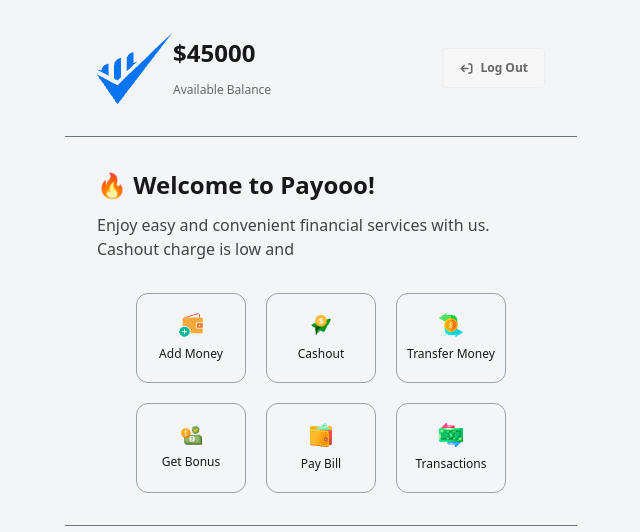
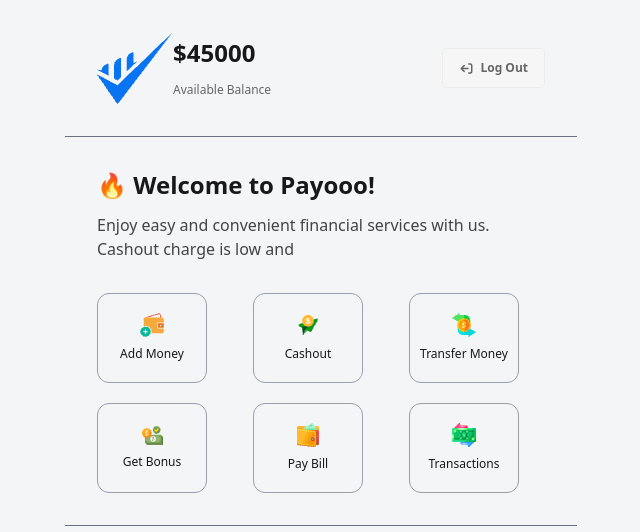
Before and after one commit to syedshafinahmed/Payoo, a plain HTML site: page home.html in a window 1280 px wide. Shown: the whole page, without its empty margins (319-959 px from the left). Drawn offline with nearby package versions, Linux system fonts and the light colour scheme.

Commit message:
flex to grid

```diff
--- a/home.html
+++ b/home.html
@@ -29,7 +29,7 @@
     </div>
 
 
-    <div class="max-w-lg mx-auto p-8 pt-0 flex flex-wrap items-center justify-center gap-5 border-b-1 border-gray-500">
+    <div class="max-w-lg mx-auto p-8 pt-0 grid grid-cols-3 items-center justify-center gap-5 border-b-1 border-gray-500">
         <div class="flex flex-col items-center w-[110px] h-[90px] border-1 border-gray-400 rounded-xl justify-center">
             <img class="mb-2" src="assets/wallet1.png" alt="">
             <p class="text-[12px]">Add Money</p>
```
